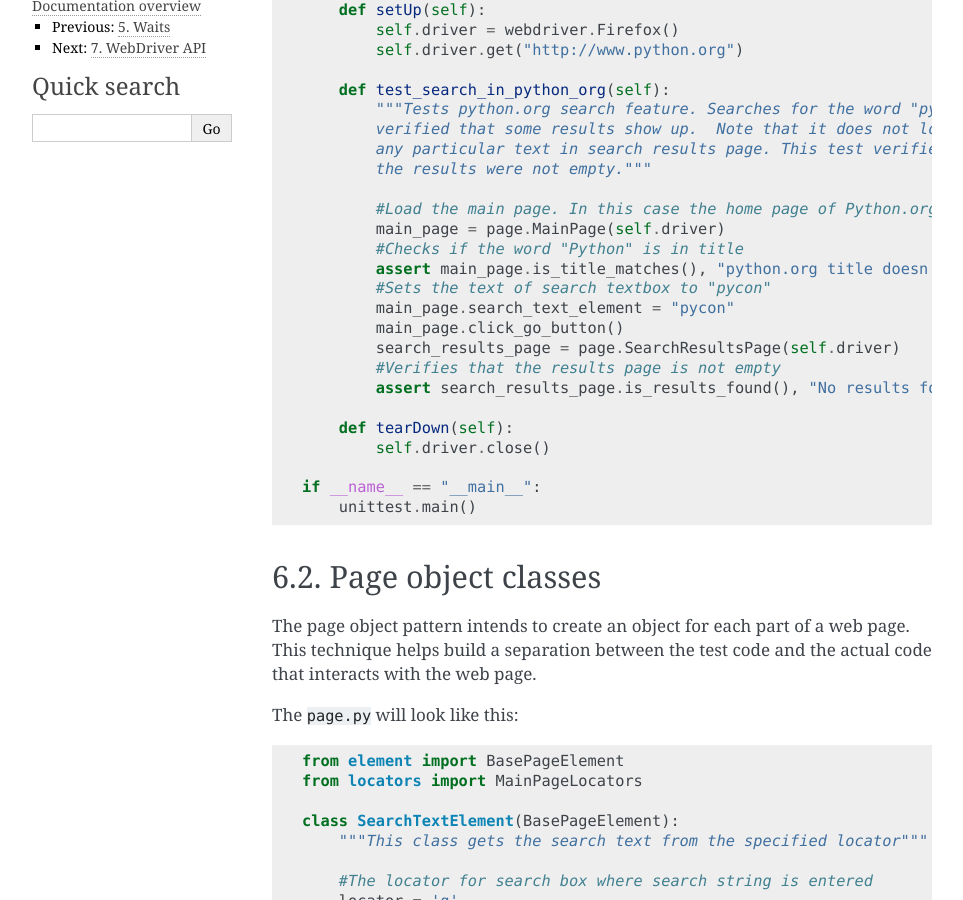
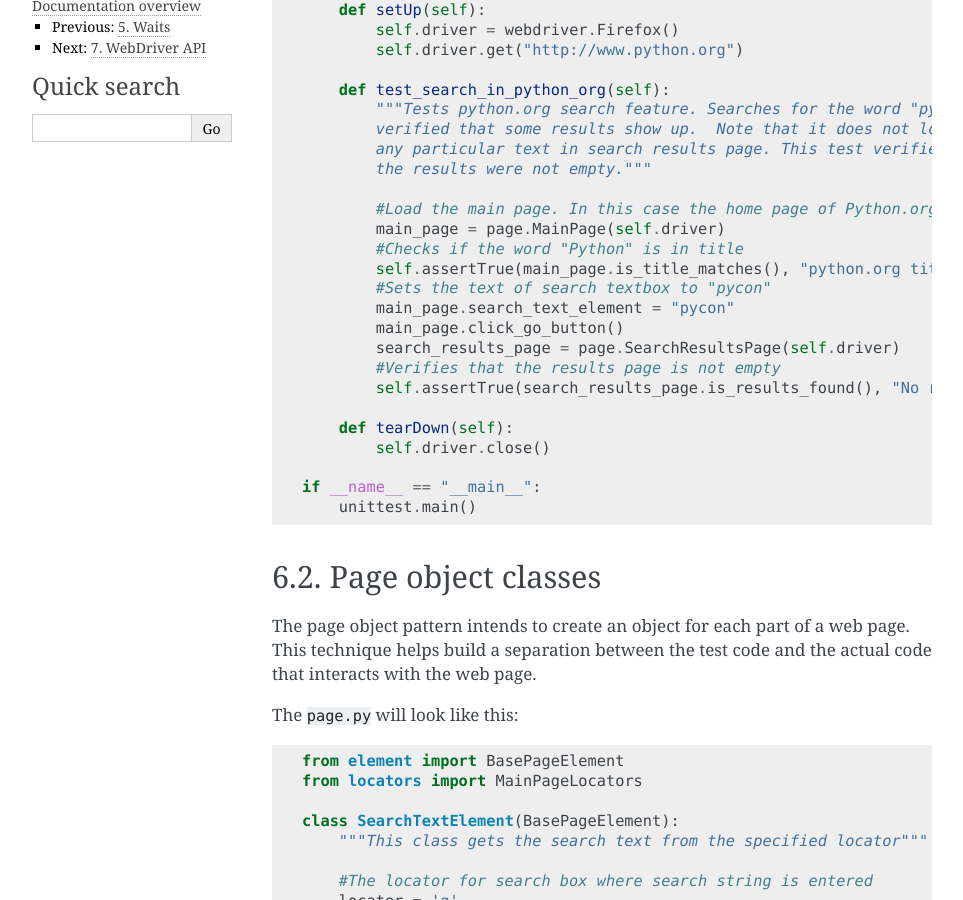
Before and after one commit to baijum/selenium-python, a Sphinx documentation site: the page built from source/page-objects.rst, in a window 1280 px wide and 900 px high, scrolled down 650 px. Shown: the whole window, without its empty margins (148-1111 px from the left). Built offline with Sphinx 7.4.7, drawn with Linux system fonts in a browser that asks for light colours.

Commit message:
unittest.TestCase.assertTrue insted of assert <condition> (#101)
since we use unittet.

```diff
--- a/source/page-objects.rst
+++ b/source/page-objects.rst
@@ -44,13 +44,13 @@ where the page objects will be defined.
           #Load the main page. In this case the home page of Python.org.
           main_page = page.MainPage(self.driver)
           #Checks if the word "Python" is in title
-          assert main_page.is_title_matches(), "python.org title doesn't match."
+	  self.assertTrue(main_page.is_title_matches(), "python.org title doesn't match.")
           #Sets the text of search textbox to "pycon"
           main_page.search_text_element = "pycon"
           main_page.click_go_button()
           search_results_page = page.SearchResultsPage(self.driver)
           #Verifies that the results page is not empty
-	  assert search_results_page.is_results_found(), "No results found."
+	  self.assertTrue(search_results_page.is_results_found(), "No results found.")
 
       def tearDown(self):
           self.driver.close()
```
